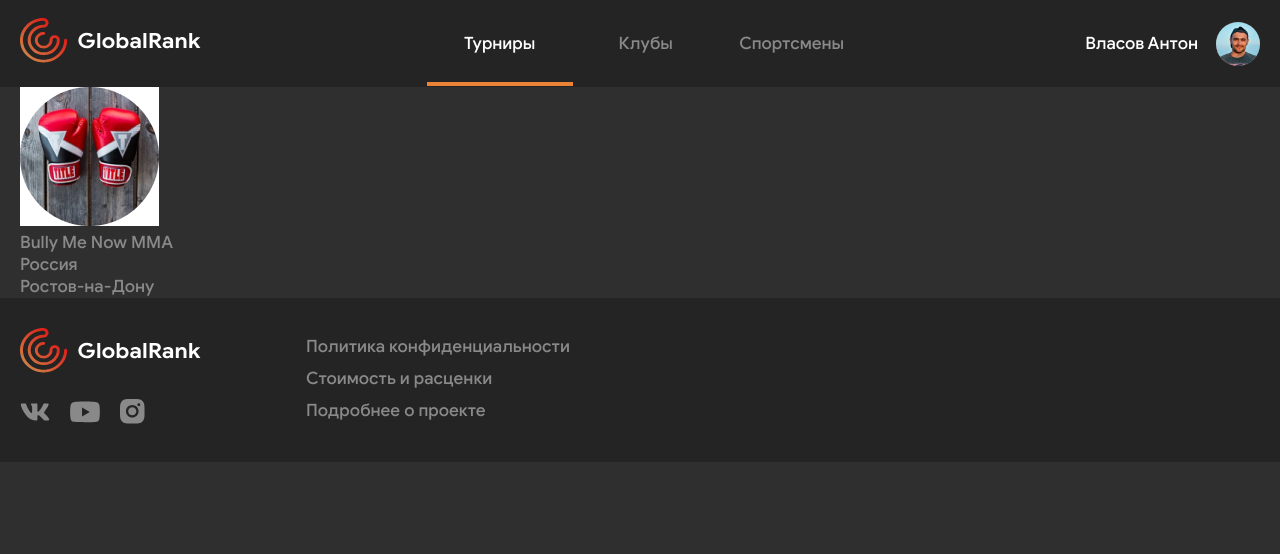
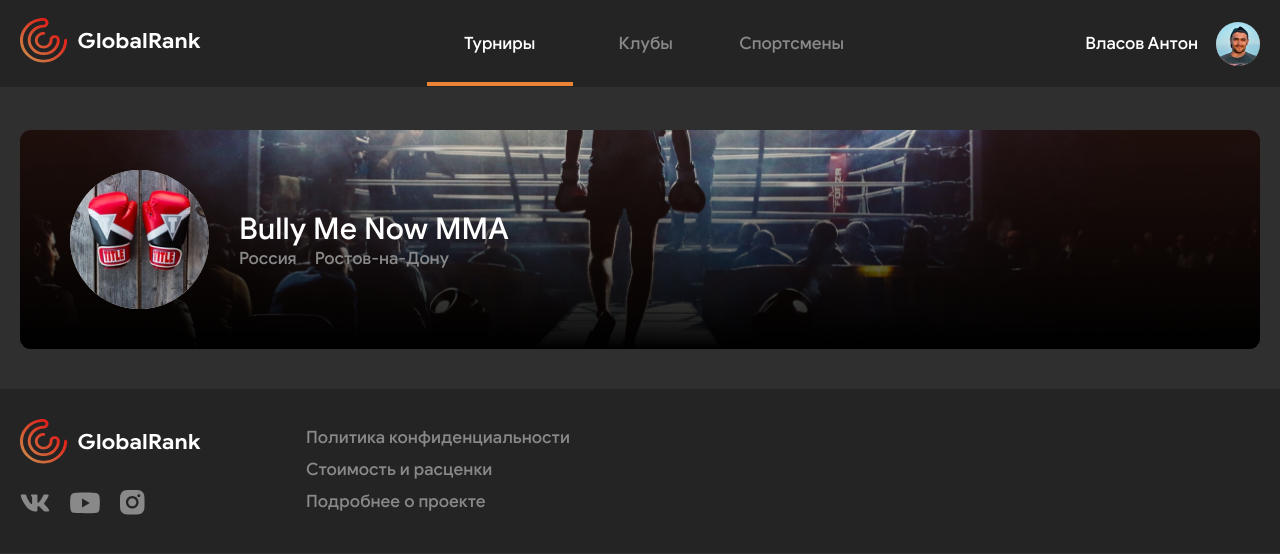
Before and after one commit to puncoviy/rnm-cards, a plain HTML site: page index.html in a window 1280 px wide. Drawn offline with Linux system fonts and the light colour scheme; files whose address does not match are found by name.

Commit message:
feat: add basic styles for section-header

```diff
--- a/css/style.css
+++ b/css/style.css
@@ -130,6 +130,9 @@ a.active {
 /* HEADER */
 
 .header {
+    position: fixed;
+    width: 100%;
+    top: 0;
     background-color: #242424;
     padding: 18px 0;
     min-height: 80px;
@@ -192,6 +195,56 @@ a.active {
     border-radius: 50%;
 }
 
+/* SECTIOON HEADER */
+
+.section__header {
+    margin-top: 130px;
+    padding: 40px 50px;
+    width: 100%;
+    background-image: url(../img/section-bg.jpg);
+    background-repeat: no-repeat;
+    background-position: center center;
+    background-size: cover;
+    min-height: 218px;
+    border-radius: 11px;
+    position: relative;
+    margin-bottom: 40px;
+}
+
+.section__header::before {
+    position: absolute;
+    content: '';
+    width: 100%;
+    height: 100%;
+    top: 0;
+    left: 0;
+    background: linear-gradient(180deg, rgba(0, 0, 0, 0) 0%, #000000 100%);
+    border-radius: 11px;
+}
+
+.section__inner {
+    position: relative;
+    z-index: 1;
+    display: flex;
+    align-items: center;
+    gap: 30px;
+}
+
+.section__logo {
+    border-radius: 50%;
+}
+
+.section__title {
+    font-size: 30px;
+    line-height: 38px;
+    color: #fff;
+}
+
+.section__location {
+    display: flex;
+    gap: 18px;
+}
+
 /* FOOTER */
 
 .footer {
@@ -217,18 +270,21 @@ a.active {
     gap: 20px;
     align-items: center;
 }
-.footer__social-item {
+
+.footer__social-item--img {
+
 }
-.footer__social-item--link {
-}
-.footer__social-item--img {
-}
+
 .footer__document-list {
     display: flex;
     flex-direction: column;
     gap: 10px;
 }
-.footer__document-item {
+
+.footer__document-item--link {
+    transition: color .5s;
 }
-.footer__document-item--link {
+
+.footer__document-item--link:hover {
+    color: #fff;
 }
--- a/index.html
+++ b/index.html
@@ -37,12 +37,14 @@
     <main>
         <div class="container">
             <div class="section__header">
-                <img src="./img/section-logo.jpg" alt="Box" class="section__logo">
-                <div class="section__text">
-                    <p class="section__title">Bully Me Now MMA</p>
-                    <div class="section__location">
-                        <p class="section__location-country">Россия</p>
-                        <p class="section__location-city">Ростов-на-Дону</p>
+                <div class="section__inner">
+                    <img class="section__logo" src="./img/section-logo.jpg" alt="Box">
+                    <div class="section__text">
+                        <p class="section__title">Bully Me Now MMA</p>
+                        <div class="section__location">
+                            <p class="section__location-country">Россия</sp>
+                            <p class="section__location-city">Ростов-на-Дону</p>
+                        </div>
                     </div>
                 </div>
             </div>
```
